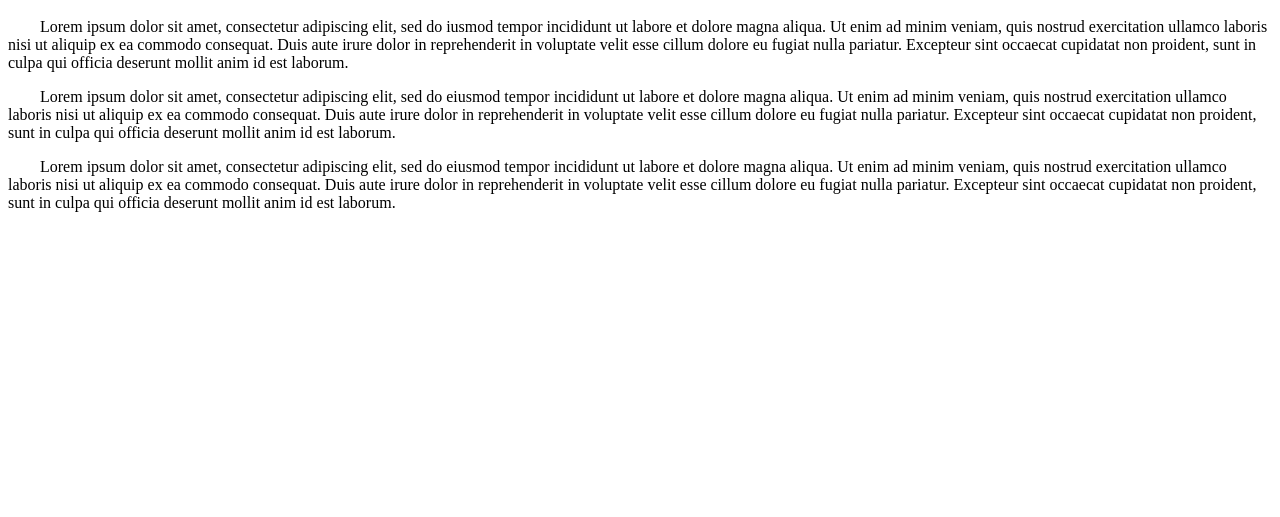
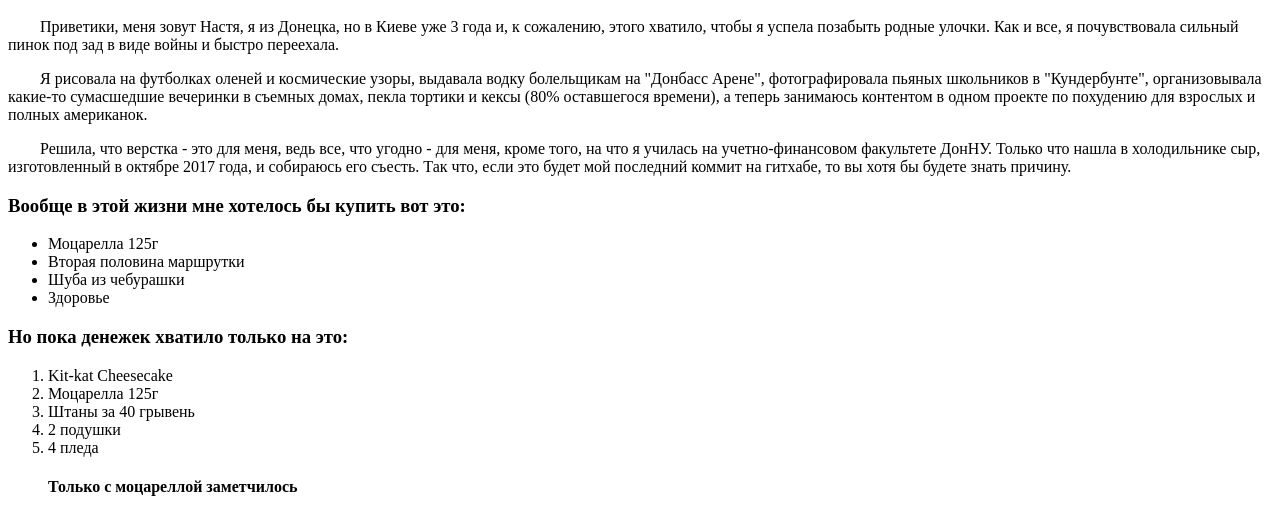
Before and after one commit to Boodzya/course, a plain HTML site: page index.html in a window 1280 px wide. Shown: the part 654-1171 px from the top of the page. Before the commit the page ends 882 px from the top, so only its background shows below. Drawn offline with Linux system fonts and the light colour scheme.

Commit message:
change text

```diff
--- a/index.html
+++ b/index.html
@@ -8,8 +8,26 @@
 		<h1>Настя</h1>
 		<h2>Контентка</h2>
 		<img width="700" src="https://scontent.fiev11-1.fna.fbcdn.net/v/t1.0-9/18157460_1529430940400428_7882223263192020217_n.jpg?oh=7f6eb26907660982651e0872a3d63d0e&oe=5AD916AB">
-		<p><span style="margin-left:2em">Lorem ipsum dolor sit amet, consectetur adipiscing elit, sed do iusmod tempor incididunt ut labore et dolore magna aliqua. Ut enim ad minim veniam, quis nostrud exercitation ullamco laboris nisi ut aliquip ex ea commodo consequat. Duis aute irure dolor in reprehenderit in voluptate velit esse cillum dolore eu fugiat nulla pariatur. Excepteur sint occaecat cupidatat non proident, sunt in culpa qui officia deserunt mollit anim id est laborum.</span></p>
-		<p><span style="margin-left:2em">Lorem ipsum dolor sit amet, consectetur adipiscing elit, sed do eiusmod tempor incididunt ut labore et dolore magna aliqua. Ut enim ad minim veniam, quis nostrud exercitation ullamco laboris nisi ut aliquip ex ea commodo consequat. Duis aute irure dolor in reprehenderit in voluptate velit esse cillum dolore eu fugiat nulla pariatur. Excepteur sint occaecat cupidatat non proident, sunt in culpa qui officia deserunt mollit anim id est laborum.</span></p>
-		<p><span style="margin-left:2em">Lorem ipsum dolor sit amet, consectetur adipiscing elit, sed do eiusmod tempor incididunt ut labore et dolore magna aliqua. Ut enim ad minim veniam, quis nostrud exercitation ullamco laboris nisi ut aliquip ex ea commodo consequat. Duis aute irure dolor in reprehenderit in voluptate velit esse cillum dolore eu fugiat nulla pariatur. Excepteur sint occaecat cupidatat non proident, sunt in culpa qui officia deserunt mollit anim id est laborum.</span></p>
+		<p><span style="margin-left:2em">Приветики, меня зовут Настя, я из Донецка, но в Киеве уже 3 года и, к сожалению, этого хватило, чтобы я успела позабыть родные улочки. Как и все, я почувствовала сильный пинок под зад в виде войны и быстро переехала.</span></p>
+		<p><span style="margin-left:2em">Я рисовала на футболках оленей и космические узоры, выдавала водку болельщикам на "Донбасс Арене", фотографировала пьяных школьников в "Кундербунте", организовывала какие-то сумасшедшие вечеринки в съемных домах, пекла тортики и кексы (80% оставшегося времени), а теперь занимаюсь контентом в одном проекте по похудению для взрослых и полных американок.</span></p>
+		<p><span style="margin-left:2em">Решила, что верстка - это для меня, ведь все, что угодно - для меня, кроме того, на что я училась на учетно-финансовом факультете ДонНУ. Только что нашла в холодильнике сыр, изготовленный в октябре 2017 года, и собираюсь его съесть. Так что, если это будет мой последний коммит на гитхабе, то вы хотя бы будете знать причину.</span></p>
+
+		<h3>Вообще в этой жизни мне хотелось бы купить вот это:</h3>
+        <ul>
+           <li>Моцарелла 125г</li>
+           <li>Вторая половина маршрутки</li>
+           <li>Шуба из чебурашки</li>
+           <li>Здоровье</li>
+        </ul>
+
+        <h3>Но пока денежек хватило только на это:</h3>
+        <ol>
+           <li>Kit-kat Cheesecake</li>
+           <li>Моцарелла 125г</li>
+           <li>Штаны за 40 грывень</li>
+           <li>2 подушки</li>
+           <li>4 пледа</li>
+        <h4>Только с моцареллой заметчилось</h4>
+        </ol>
 	</body>
 </html>
```
